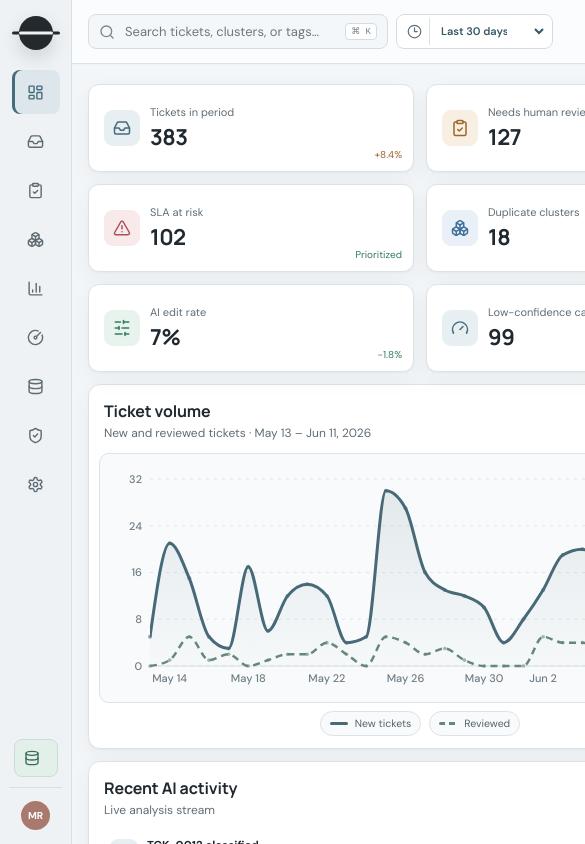
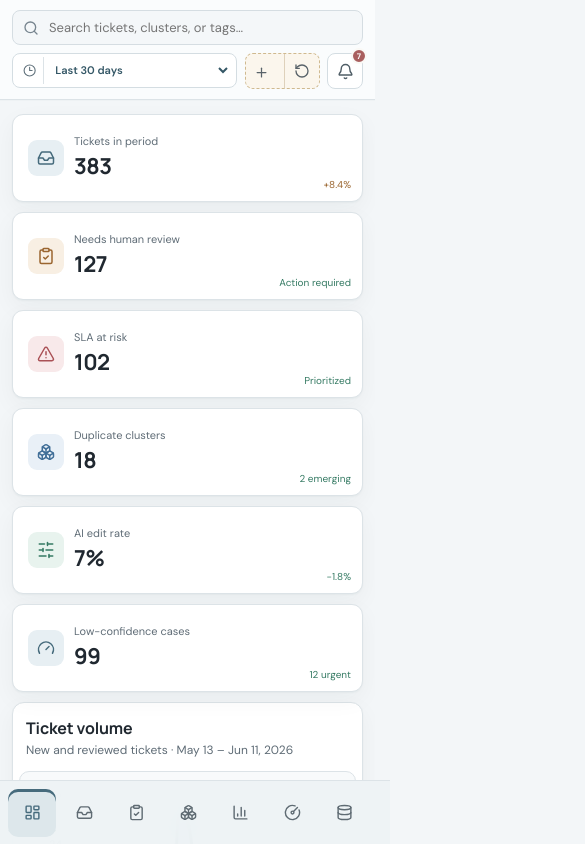
Before and after one commit to mich-mayer/opsqora, a React (Vite) app: page / in a window 390 px wide. Shown: the top 844 px of the page, 585 px wide, since content can reach past the window. Built offline with nearby package versions, Linux system fonts and the light colour scheme.

Commit message:
Improve responsive layout across viewport sizes

```diff
--- a/src/styles.css
+++ b/src/styles.css
@@ -1524,3 +1524,286 @@ button:active:not(:disabled) { transform: translateY(0); }
   .chart-lg { margin-inline: 10px; }
   .limitations { grid-template-columns: 1fr; }
 }
+
+/* Content containment: text must never escape cards, cells, or controls. */
+.stat-card,
+.panel,
+.panel-header,
+.page-title,
+.notice-bar,
+.insight-summary,
+.quality-note,
+.methodology-detail,
+.review-reason-banner,
+.ticket-operations > *,
+.cluster-card,
+.principles-grid > div,
+.method-cards > div,
+.quality-metrics > div,
+.settings-list > div,
+.toggle-setting,
+.action-row,
+.notification-item,
+.related-list button,
+.quick-actions button,
+.activity-row { overflow: hidden; }
+
+.stat-card > *,
+.panel-header > *,
+.page-title > *,
+.notice-bar > *,
+.insight-summary > *,
+.quality-note > *,
+.methodology-detail > *,
+.review-reason-banner > *,
+.ticket-operations > * > *,
+.cluster-card > *,
+.principles-grid > div > *,
+.method-cards > div > *,
+.quality-metrics > div > *,
+.settings-list > div > *,
+.toggle-setting > *,
+.action-row > *,
+.notification-item > *,
+.related-list button > *,
+.quick-actions button > *,
+.activity-row > * { min-width: 0; }
+
+.stat-meta { width: 100%; padding-right: 2px; }
+.stat-meta span {
+  max-width: 100%;
+  line-height: 1.25;
+  white-space: normal;
+  overflow-wrap: anywhere;
+  display: -webkit-box;
+  -webkit-box-orient: vertical;
+  -webkit-line-clamp: 2;
+  overflow: hidden;
+}
+.stat-meta strong { max-width: 100%; overflow: hidden; text-overflow: ellipsis; white-space: nowrap; }
+.stat-delta {
+  max-width: calc(100% - 22px);
+  overflow: hidden;
+  text-overflow: ellipsis;
+  white-space: nowrap;
+}
+
+.panel-header h2,
+.panel-header p,
+.page-title h1,
+.page-title p,
+.review-heading h1,
+.review-reason-banner strong,
+.review-reason-banner p,
+.quality-note strong,
+.quality-note span,
+.methodology-detail span,
+.insight-summary span,
+.settings-list strong,
+.settings-list small,
+.toggle-setting strong,
+.toggle-setting small,
+.cluster-card h3,
+.cluster-card > p,
+.principles-grid h3,
+.principles-grid p,
+.method-cards strong,
+.method-cards p { max-width: 100%; overflow-wrap: anywhere; }
+
+.activity-row strong,
+.activity-row span,
+.notification-item strong,
+.notification-item p,
+.related-list strong,
+.related-list small,
+.quick-actions strong,
+.quick-actions small,
+.rank-label,
+.cluster-mini-list strong,
+.cluster-mini-list span,
+.correction-list strong,
+.correction-list small,
+.action-title strong,
+.owner,
+.schema-list code,
+.sample-table span { overflow: hidden; text-overflow: ellipsis; white-space: nowrap; }
+
+.badge,
+.sla-pill,
+.btn,
+.compact-select,
+.filter-bar select,
+.saved-queues button,
+.active-filters button {
+  max-width: 100%;
+  overflow: hidden;
+  text-overflow: ellipsis;
+}
+
+.tag-stack,
+.editable-tags,
+.tag-cloud,
+.cluster-tags,
+.page-actions,
+.review-actions,
+.draft-footer,
+.table-tools { min-width: 0; }
+
+.ticket-table td,
+.ticket-table th,
+.evaluation-table > button > *,
+.sample-table > div > * { overflow: hidden; }
+
+.action-row > span:nth-child(2),
+.action-title,
+.owner { min-width: 0; }
+.action-row > span:nth-child(2) { overflow-wrap: anywhere; }
+
+@media (max-width: 1160px) {
+  .stat-card { padding-right: 13px; }
+  .stat-meta span { font-size: 10.5px; }
+  .stat-delta { font-size: 9.5px; }
+}
+
+/* Phone layout: keep the page fluid and move primary navigation to the bottom. */
+@media (max-width: 640px) {
+  :root { --page-gutter: 12px; --layout-gap: 10px; --panel-padding-x: 13px; }
+
+  html,
+  body { min-width: 0; width: 100%; overflow-x: hidden; }
+
+  .app-shell { width: 100%; min-width: 0; }
+  .main-shell { width: 100%; min-width: 0; margin-left: 0; padding-bottom: 72px; }
+
+  .sidebar {
+    inset: auto 0 0;
+    width: 100%;
+    height: 64px;
+    padding: 7px 8px calc(7px + env(safe-area-inset-bottom));
+    border-top: 1px solid var(--border);
+    border-right: 0;
+    background: rgba(238, 243, 245, .96);
+    backdrop-filter: blur(16px);
+  }
+  .sidebar .brand,
+  .sidebar .data-label,
+  .sidebar .sidebar-user { display: none; }
+  .sidebar nav {
+    width: 100%;
+    min-width: 0;
+    flex: 1;
+    flex-direction: row;
+    align-items: center;
+    gap: 4px;
+    overflow-x: auto;
+    overscroll-behavior-x: contain;
+    scrollbar-width: none;
+  }
+  .sidebar nav::-webkit-scrollbar { display: none; }
+  .sidebar nav button {
+    flex: 0 0 48px;
+    width: 48px;
+    height: 48px;
+    margin: 0;
+    border-radius: 10px;
+  }
+  .sidebar nav button.active { box-shadow: inset 0 3px #466b7c; }
+
+  .topbar {
+    position: relative;
+    min-width: 0;
+    min-height: 0;
+    padding: 10px var(--page-gutter);
+    flex-wrap: wrap;
+    align-items: stretch;
+  }
+  .global-search {
+    order: 1;
+    flex: 1 1 100%;
+    width: 100%;
+    min-width: 0;
+    max-width: none;
+  }
+  .global-search kbd { display: none; }
+  .topbar-period {
+    order: 2;
+    flex: 1 1 150px;
+    min-width: 0;
+  }
+  .topbar-period select { width: 100%; min-width: 0; max-width: none; }
+  .top-actions { order: 3; flex: 0 0 auto; margin-left: auto; }
+  .demo-tools { min-width: 0; }
+  .demo-tools > span { display: none; }
+  .demo-generate { width: 38px; }
+  .custom-date-range {
+    position: absolute;
+    z-index: 20;
+    top: calc(100% + 5px);
+    left: var(--page-gutter);
+    right: var(--page-gutter);
+    width: auto;
+    padding: 8px;
+    border: 1px solid var(--border);
+    border-radius: 9px;
+    background: var(--surface);
+    box-shadow: var(--shadow-lg);
+  }
+  .custom-date-range input { flex: 1; width: 0; min-width: 0; }
+
+  .content,
+  .content-review { width: 100%; min-width: 0; padding: 14px var(--page-gutter) 28px; }
+  .stats-grid.six,
+  .stats-grid.four,
+  .quality-metrics,
+  .ticket-operations { grid-template-columns: 1fr; }
+  .stat-card { min-height: 88px; }
+  .stat-meta span { -webkit-line-clamp: 2; }
+
+  .page-title { margin-bottom: 15px; gap: 12px; }
+  .main-shell .page-title h1 { font-size: 24px; }
+  .page-actions,
+  .review-actions { width: 100%; }
+  .page-actions .btn,
+  .review-actions .btn { flex: 1 1 auto; }
+
+  .panel-header { align-items: flex-start; flex-wrap: wrap; }
+  .grid-main-side,
+  .three-panels,
+  .two-panels,
+  .settings-layout,
+  .review-layout,
+  .review-right,
+  .cluster-grid,
+  .principles-grid,
+  .method-cards,
+  .limitations { grid-template-columns: 1fr; }
+  .chart-lg { margin-inline: 6px; }
+  .chart-legend { flex-wrap: wrap; padding-inline: 8px; }
+
+  .filter-bar,
+  .selection-bar,
+  .table-footer,
+  .draft-footer,
+  .insight-summary,
+  .quality-note { align-items: flex-start; flex-wrap: wrap; }
+  .search-field { flex: 1 1 100%; min-width: 0; }
+  .table-wrap,
+  .evaluation-table,
+  .sample-table { max-width: 100%; overflow-x: auto; overscroll-behavior-x: contain; }
+
+  .review-heading { top: 0; }
+  .ticket-operations > :last-child { grid-column: auto; }
+  .safety-hero { padding: 22px 18px; }
+  .confirm-backdrop { padding: 14px; }
+  .confirm-dialog { padding: 20px 16px; }
+  .confirm-dialog > div { flex-wrap: wrap; }
+
+  .notification-panel {
+    top: 10px;
+    right: 10px;
+    bottom: 74px;
+    left: 10px;
+    width: auto;
+    max-height: none;
+  }
+}
```
Also changed, not shown: public/opsqora-mark.png (added).
